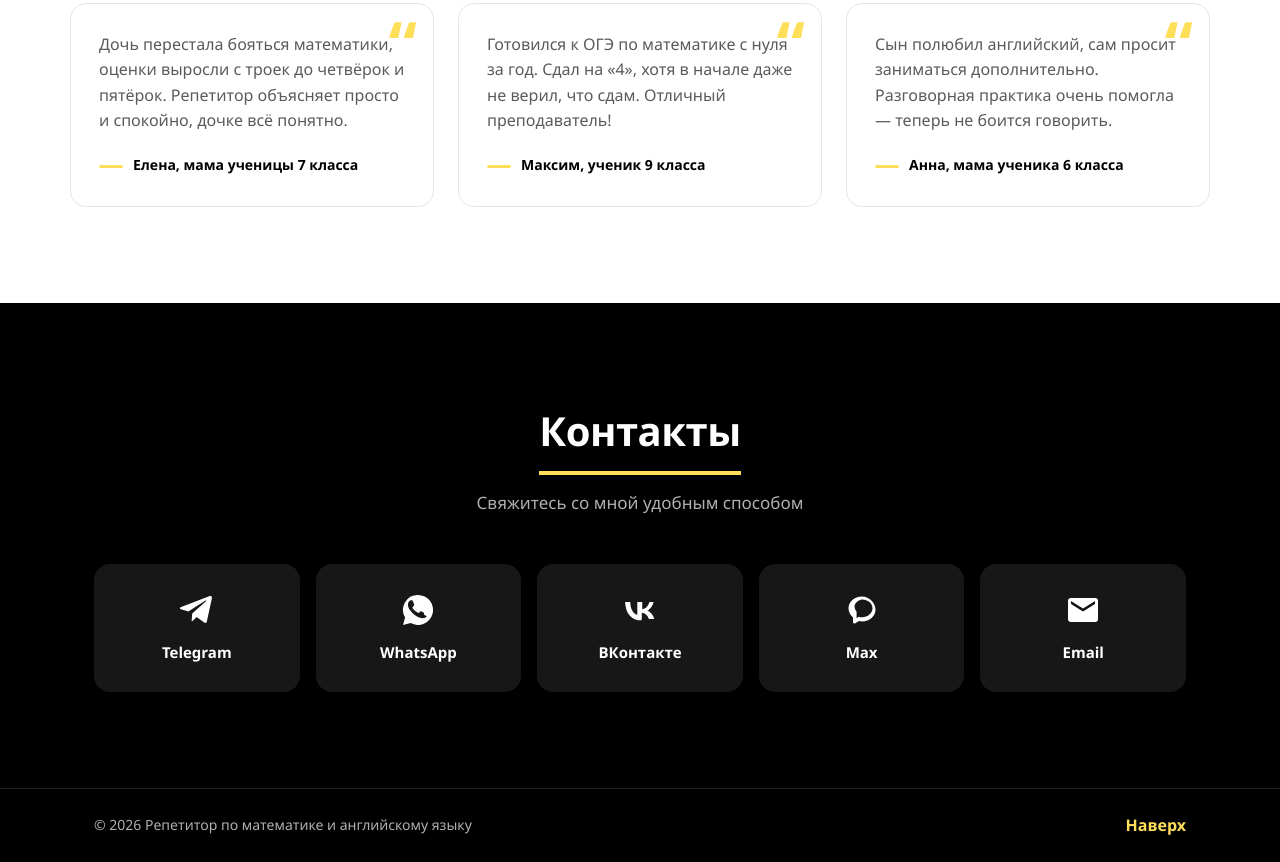
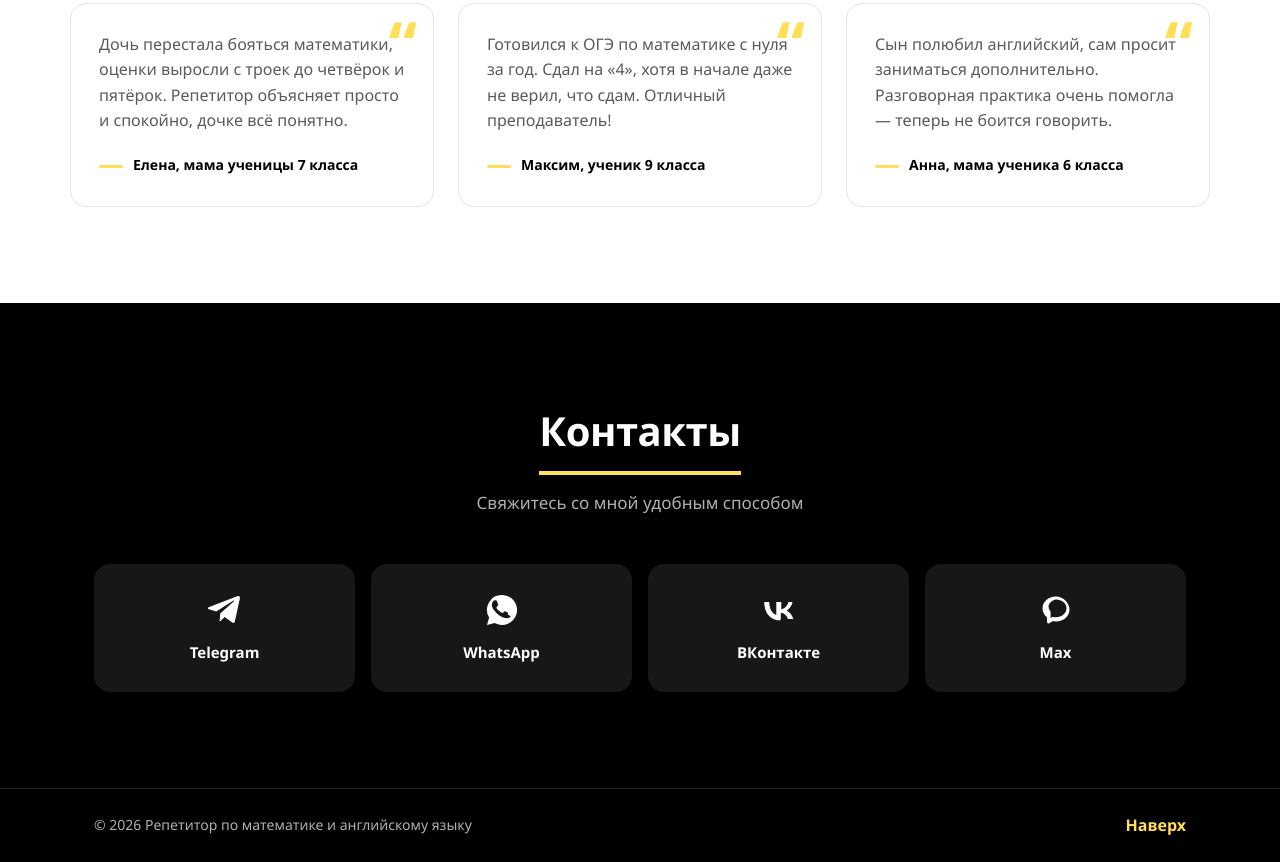
Before and after one commit to philatm/portfolio-tutoring, a plain HTML site: page index.html in a window 1280 px wide. Shown: the part 2862-3724 px from the top of the page. Drawn offline with Linux system fonts and the light colour scheme.

Commit message:
Delete mail from contacts

```diff
--- a/css/style.css
+++ b/css/style.css
@@ -116,7 +116,9 @@ p {
   font-weight: 500;
   padding: 6px 2px;
   border-bottom: 2px solid transparent;
-  transition: border-color var(--transition), color var(--transition);
+  transition:
+    border-color var(--transition),
+    color var(--transition);
 }
 
 .nav__link:hover,
@@ -144,7 +146,9 @@ p {
   height: 3px;
   background-color: var(--color-black);
   border-radius: 2px;
-  transition: transform var(--transition), opacity var(--transition);
+  transition:
+    transform var(--transition),
+    opacity var(--transition);
 }
 
 .burger--active .burger__line:nth-child(1) {
@@ -261,7 +265,10 @@ p {
   border-radius: 999px;
   font-weight: 700;
   font-size: 16px;
-  transition: transform var(--transition), background-color var(--transition), color var(--transition);
+  transition:
+    transform var(--transition),
+    background-color var(--transition),
+    color var(--transition);
 }
 
 .button:hover {
@@ -398,7 +405,9 @@ p {
   border-radius: var(--radius);
   padding: 24px 28px;
   border: 1px solid var(--color-gray-border);
-  transition: box-shadow var(--transition), transform var(--transition);
+  transition:
+    box-shadow var(--transition),
+    transform var(--transition);
 }
 
 .advantages__item:hover {
@@ -495,7 +504,7 @@ p {
 
 .contact__list {
   display: grid;
-  grid-template-columns: repeat(5, 1fr);
+  grid-template-columns: repeat(4, 1fr);
   gap: 16px;
 }
 
@@ -512,7 +521,10 @@ p {
   border-radius: var(--radius);
   color: var(--color-white);
   background-color: #171717;
-  transition: background-color var(--transition), color var(--transition), transform var(--transition);
+  transition:
+    background-color var(--transition),
+    color var(--transition),
+    transform var(--transition);
 }
 
 .contact__link:hover {
--- a/index.html
+++ b/index.html
@@ -204,14 +204,6 @@
               <span class="contact__label">Max</span>
             </a>
           </li>
-          <li class="contact__item">
-            <a class="contact__link" href="mailto:philamoox@yandex.ru">
-              <svg class="contact__icon" viewBox="0 0 24 24" role="img" aria-hidden="true">
-                <path d="M20 4H4a2 2 0 0 0-2 2v12a2 2 0 0 0 2 2h16a2 2 0 0 0 2-2V6a2 2 0 0 0-2-2Zm0 4-8 5-8-5V6l8 5 8-5v2Z"/>
-              </svg>
-              <span class="contact__label">Email</span>
-            </a>
-          </li>
         </ul>
       </div>
     </section>
```
